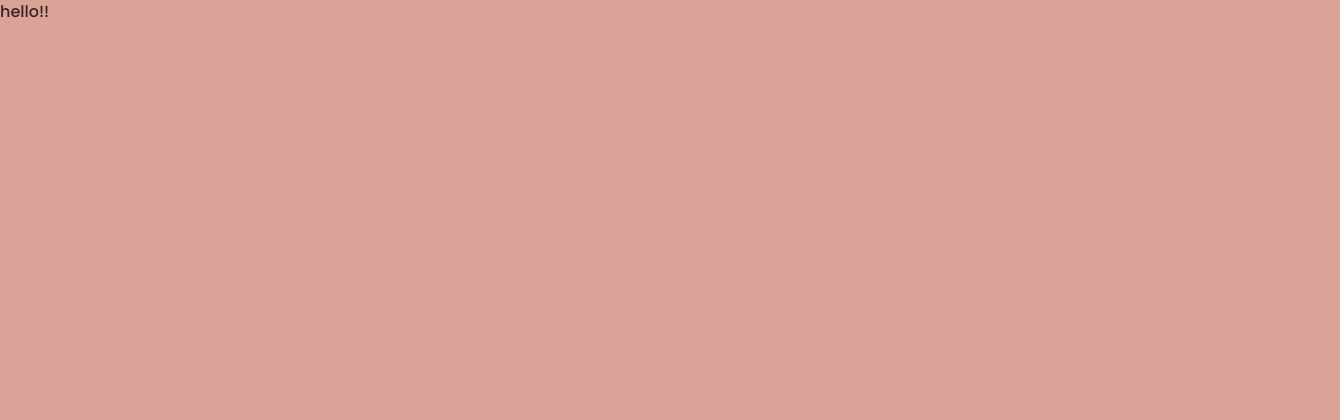
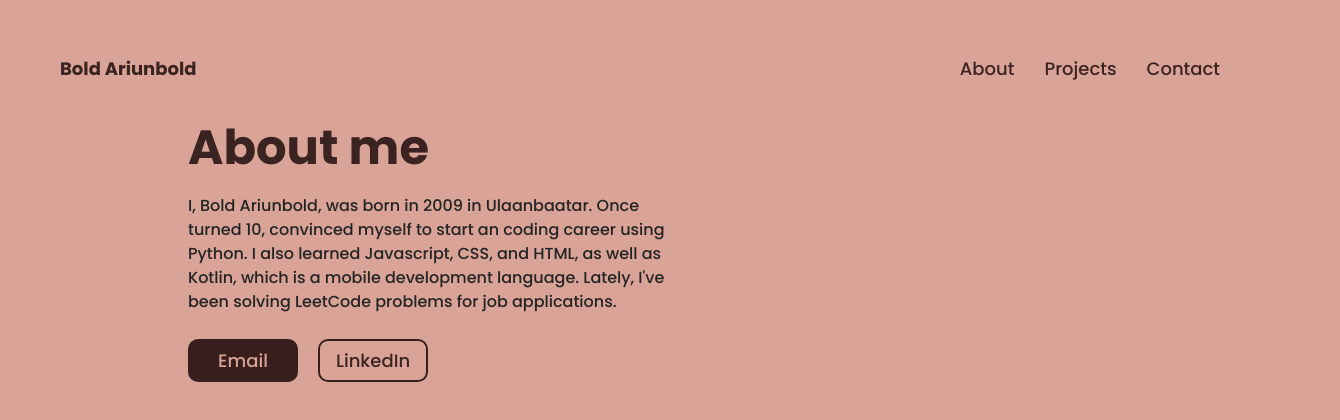
Before and after one commit to simp6969/portfolio, a Next.js app: page /about in a window 1280 px wide. Shown: the top 420 px of the page, 1340 px wide, since content can reach past the window. Built offline with nearby package versions, Linux system fonts and the light colour scheme.

Commit message:
add alertbox

```diff
--- a/app/about/page.js
+++ b/app/about/page.js
@@ -1,5 +1,83 @@
-import { AboutPage } from "../components/about.jsx";
+"use client";
+import { useRouter } from "next/navigation";
+import { HeadersDefault } from "../components/Headers";
+import { useEffect, useState } from "react";
 
-export default function About() {
-  return AboutPage();
+export default function AboutPage() {
+  const router = useRouter();
+  const [alertBox, setAlertBox] = useState({ show: false, hide: false });
+  useEffect(() => {
+    setTimeout(() => {
+      setAlertBox({ ...alertBox, hide: true });
+    }, 5000);
+  }, [alertBox.show]);
+  return (
+    <div className="w-[100vw] ml-[60px] mt-[55px] overflow-hidden h-[90vh]">
+      <HeadersDefault />
+      {alertBox.show ? (
+        <div className={alertBox.hide ? "alertSign hide" : "alertSign"}>
+          <svg
+            height={50}
+            width={50}
+            fill="#d9a497"
+            xmlns="http://www.w3.org/2000/svg"
+            viewBox="0 0 512 512"
+          >
+            <path d="M256 512A256 256 0 1 0 256 0a256 256 0 1 0 0 512zM369 209L241 337c-9.4 9.4-24.6 9.4-33.9 0l-64-64c-9.4-9.4-9.4-24.6 0-33.9s24.6-9.4 33.9 0l47 47L335 175c9.4-9.4 24.6-9.4 33.9 0s9.4 24.6 0 33.9z" />
+          </svg>
+          <p>Copied to clipboard</p>
+          <svg
+            onClick={() => {
+              setAlertBox({ ...alertBox, hide: true });
+              setTimeout(() => {
+                setAlertBox({ show: false });
+              }, 1000);
+            }}
+            className="cursor-pointer"
+            height={20}
+            width={20}
+            fill="#d9a497"
+            xmlns="http://www.w3.org/2000/svg"
+            viewBox="0 0 384 512"
+          >
+            <path d="M342.6 150.6c12.5-12.5 12.5-32.8 0-45.3s-32.8-12.5-45.3 0L192 210.7 86.6 105.4c-12.5-12.5-32.8-12.5-45.3 0s-12.5 32.8 0 45.3L146.7 256 41.4 361.4c-12.5 12.5-12.5 32.8 0 45.3s32.8 12.5 45.3 0L192 301.3 297.4 406.6c12.5 12.5 32.8 12.5 45.3 0s12.5-32.8 0-45.3L237.3 256 342.6 150.6z" />
+          </svg>
+        </div>
+      ) : null}
+      <div className="w-[100%] h-[90%] flex gap-[10px]">
+        <div className="w-[40%] ml-[10%] h-[50%] flex justify-center flex-col gap-[10px]">
+          <h1 className="poppins-bold text-[48px] ">About me</h1>
+          <p className="text-[#242424]">
+            I, Bold Ariunbold, was born in 2009 in Ulaanbaatar. Once turned 10,
+            convinced myself to start an coding career using Python. I also
+            learned Javascript, CSS, and HTML, as well as Kotlin, which is a
+            mobile development language. Lately, I've been solving LeetCode
+            problems for job applications.
+          </p>
+          <div className="flex gap-[20px] mt-[15px]">
+            <button
+              onClick={() => {
+                setAlertBox({ ...alertBox, show: true });
+                navigator.clipboard.writeText("ariunboldbold200@gmail.com");
+              }}
+              className="w-[110px] h-[43px]  rounded-[10px] bg-[#381F1D] text-[18px] text-[#d9a497]"
+            >
+              Email
+            </button>
+            <button
+              className="w-[110px] h-[43px] border-2 border-[#381F1D] rounded-[10px] text-[18px]"
+              onClick={() =>
+                router.push(
+                  "https://www.linkedin.com/in/ariunbold-bold-60058b30a"
+                )
+              }
+            >
+              LinkedIn
+            </button>
+          </div>
+        </div>
+        <div className="w-[50%] h-[90%]"></div>
+      </div>
+    </div>
+  );
 }
--- a/app/components/about.jsx
+++ b/app/components/about.jsx
@@ -1,3 +1,43 @@
+"use client";
+import { useRouter } from "next/navigation";
+import { HeadersDefault } from "./Headers";
+
 export function AboutPage() {
-  return <div className="w-[100vw] h-[100vh] duration-300">hello!!</div>;
+  const router = useRouter();
+  return (
+    <div className="w-[100vw] ml-[60px] mt-[55px] h-[100vh] duration-300">
+      <HeadersDefault />
+      <div className="w-[100%] h-[90%]">
+        <div className="w-[40%] ml-[10%] h-[50%] flex justify-center flex-col">
+          <h1 className="poppins-bold text-[48px] ">About me</h1>
+          <p className="text-[#242424]">
+            ld Ariunbold was born in 2009 in Ulaanbaatar. Once I turned 10, I
+            started my coding career using Python. I acknowledged Javascript
+            alongside CSS and HTML. Thus same with Kotlin. Which is a mobile
+            development language. Lately, I've been solving LeetCode problems
+            for job applications.
+          </p>
+          <button
+            onClick={() =>
+              setPageState({ ...pageState, expandProjectsPage: true })
+            }
+            className="w-[110px] h-[43px]  rounded-[10px] bg-[#381F1D] text-[18px] text-[#d9a497]"
+          >
+            Email
+          </button>
+          <button
+            className="w-[110px] h-[43px] border-2 border-[#381F1D] rounded-[10px] text-[18px]"
+            onClick={() =>
+              router.push(
+                "https://www.linkedin.com/in/ariunbold-bold-60058b30a"
+              )
+            }
+          >
+            LinkedIn
+          </button>
+        </div>
+        <div className="w-[50%] h-[90%]"></div>
+      </div>
+    </div>
+  );
 }
--- a/app/globals.css
+++ b/app/globals.css
@@ -103,3 +103,44 @@ button:hover {
   font-weight: 700;
   font-style: normal;
 }
+
+.alertSign {
+  /* absolute flex items-center p-[20px] gap-[10px] rounded-[10px] top-[100px] alertSign right-[-50px] bg-[#381F1D] text-[#d9a497] */
+  position: absolute;
+  top: 100px;
+  right: -50px;
+  background-color: #381f1d;
+  color: #d9a497;
+  padding: 20px;
+  border-radius: 10px;
+  display: flex;
+  align-items: center;
+  gap: 10px;
+  opacity: 0;
+  animation: sign forwards 700ms ease-in-out;
+}
+
+@keyframes sign {
+  0% {
+    opacity: 0;
+    transform: translateX(0);
+  }
+  100% {
+    opacity: 1;
+    transform: translateX(-100px);
+  }
+}
+.hide {
+  animation: hideSign forwards 700ms ease-in-out;
+}
+
+@keyframes hideSign {
+  0% {
+    opacity: 1;
+    transform: translateX(-100px);
+  }
+  100% {
+    opacity: 0;
+    transform: translateX(0);
+  }
+}
--- a/app/projects/page.js
+++ b/app/projects/page.js
@@ -93,12 +93,12 @@ export default function Projects() {
           </div>
           <div className="w-[50%] h-[100%] flex coverProject3 rounded-[10px]" />
         </div>
-        {/* <button
+        <button
           onClick={() => router.push("/")}
           className="w-[140px] h-[50px] border-2 border-[#381F1D] rounded-[10px] text-[18px]"
         >
           main page
-        </button> */}
+        </button>
       </div>
     </div>
   );
```
